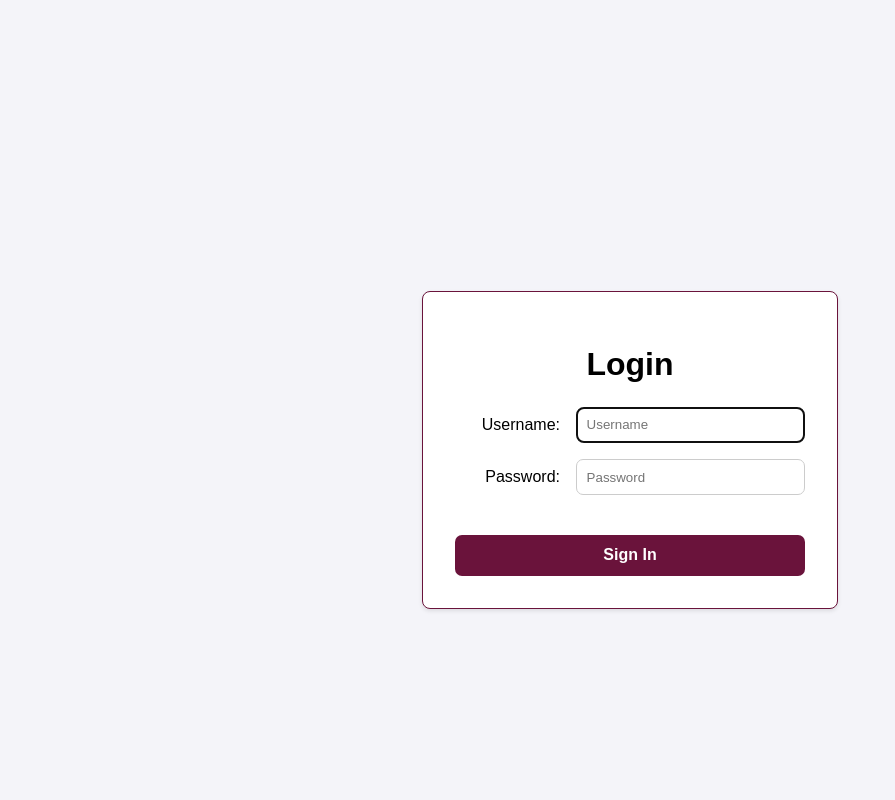
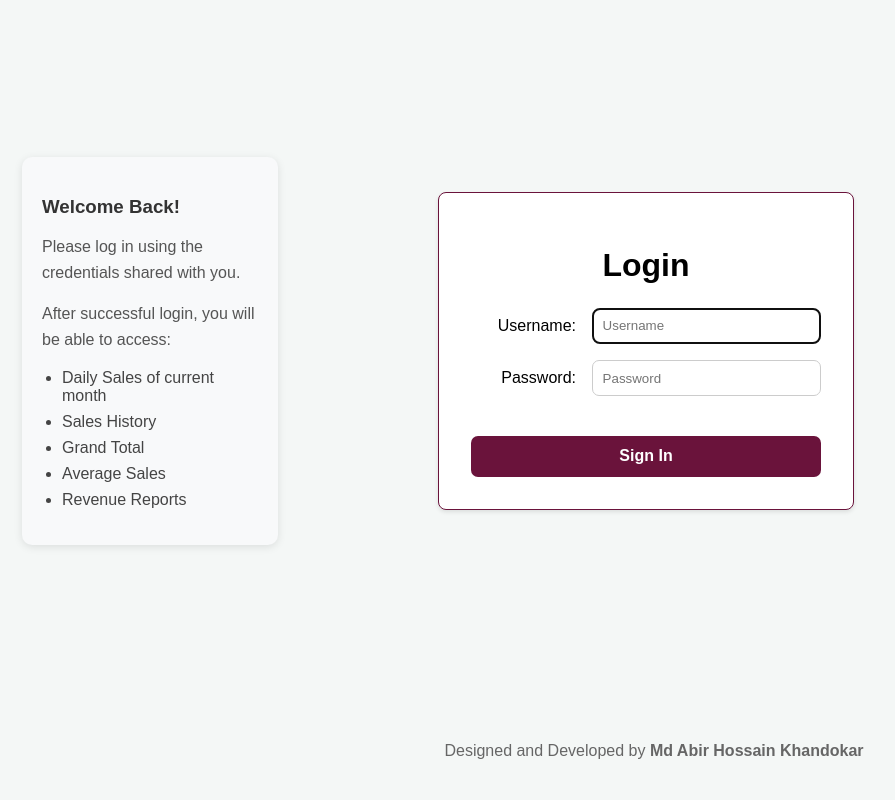
Before and after one commit to AKH570/KingsFood, a Django app: page / in a window 1280 px wide; the page is wider, and only the part inside the window is pictured. Shown: that part, without its empty margins (10-905 px from the left). Run offline with Django 5.2, Linux system fonts and the light colour scheme.

Commit message:
6h commit

```diff
--- a/static/css/kingsinputdata.css
+++ b/static/css/kingsinputdata.css
@@ -8,7 +8,7 @@ body {
 }
 .form-container {
     flex-grow: 1;
-    display: flex;
+    display:flex;
     justify-content: center;
     align-items: center;
 }
--- /dev/null
+++ b/static/css/login.css
@@ -0,0 +1,28 @@
+.login-info-box {
+    background: #f8f9fa;
+    padding: 20px;
+    border-radius: 10px;
+    box-shadow: 0 2px 8px rgba(0,0,0,0.1);
+    max-width: 450px;
+    font-family: Arial, sans-serif;
+}
+
+.login-info-box h3 {
+    margin-bottom: 15px;
+    color: #333;
+}
+
+.login-info-box p {
+    color: #555;
+    line-height: 1.6;
+}
+
+.login-info-box ul {
+    margin-top: 10px;
+    padding-left: 20px;
+}
+
+.login-info-box li {
+    margin-bottom: 8px;
+    color: #444;
+}
--- a/templates/registration/login.html
+++ b/templates/registration/login.html
@@ -9,9 +9,51 @@
     <link rel="preconnect" href="https://fonts.gstatic.com" crossorigin>
     <link href="https://fonts.googleapis.com/css2?family=Playfair+Display:wght@700&family=Poppins:wght@400;600&display=swap" rel="stylesheet">
     <link rel="stylesheet" href="{% static 'css/kingsinputdata.css' %}">
+     <link rel="stylesheet" href="{% static 'css/login.css' %}">
+    <style>
+        @media (max-width: 768px) {
+            .main-content-wrapper {
+                flex-direction: column !important;
+                padding: 1.5rem !important;
+            }
+            .info-column {
+                padding-right: 0 !important;
+                justify-content: center !important;
+                flex: none !important;
+                margin-bottom: 2rem;
+            }
+            .spacer-column {
+                display: none !important;
+            }
+        }
+    </style>
 </head>
-<body>
-    <main class="form-container" style="margin-top: 100px;">
+<body style="display: flex; flex-direction: column; min-height: 100vh; background-color: #f4f7f6; margin: 0;">
+    <div class="main-content-wrapper" style="flex: 1; display: flex; align-items: center; justify-content: center; padding: 2rem; width: 100%; box-sizing: border-box;">
+        <!-- Left Spacer: Pushes the form to center and holds the info box -->
+        <div class="info-column" style="flex: 1; display: flex; justify-content: flex-end; padding-right: 2rem;">
+            <div class="login-info-box">
+                <h3>Welcome Back!</h3>
+
+                <p>
+                    Please log in using the credentials shared with you.
+                </p>
+
+                <p>
+                    After successful login, you will be able to access:
+                </p>
+
+                <ul>
+                    <li>Daily Sales of current month</li>
+                    <li>Sales History</li>
+                    <li>Grand Total</li>
+                    <li>Average Sales</li>
+                    <li>Revenue Reports</li>
+                </ul>
+            </div>
+        </div>
+
+        <main class="form-container">
             <form method="post">
                 <h1>Login</h1>
                 {% csrf_token %}
@@ -29,5 +71,12 @@
                 <button type="submit">Sign In</button>
             </form>
         </main>
+
+        <!-- Right Spacer: Balances the left side to keep the form centered -->
+        <div class="spacer-column" style="flex: 1;"></div>
+    </div>
+    <footer style="text-align: center; padding: 1.5rem; width: 100%; color: #666;">
+        <p>Designed and Developed by <strong>Md Abir Hossain Khandokar</strong></p>
+    </footer>
 </body>
 </html>
```
Also changed, not shown: db.sqlite3. Lines whose indentation alone changed are shown as unchanged.
